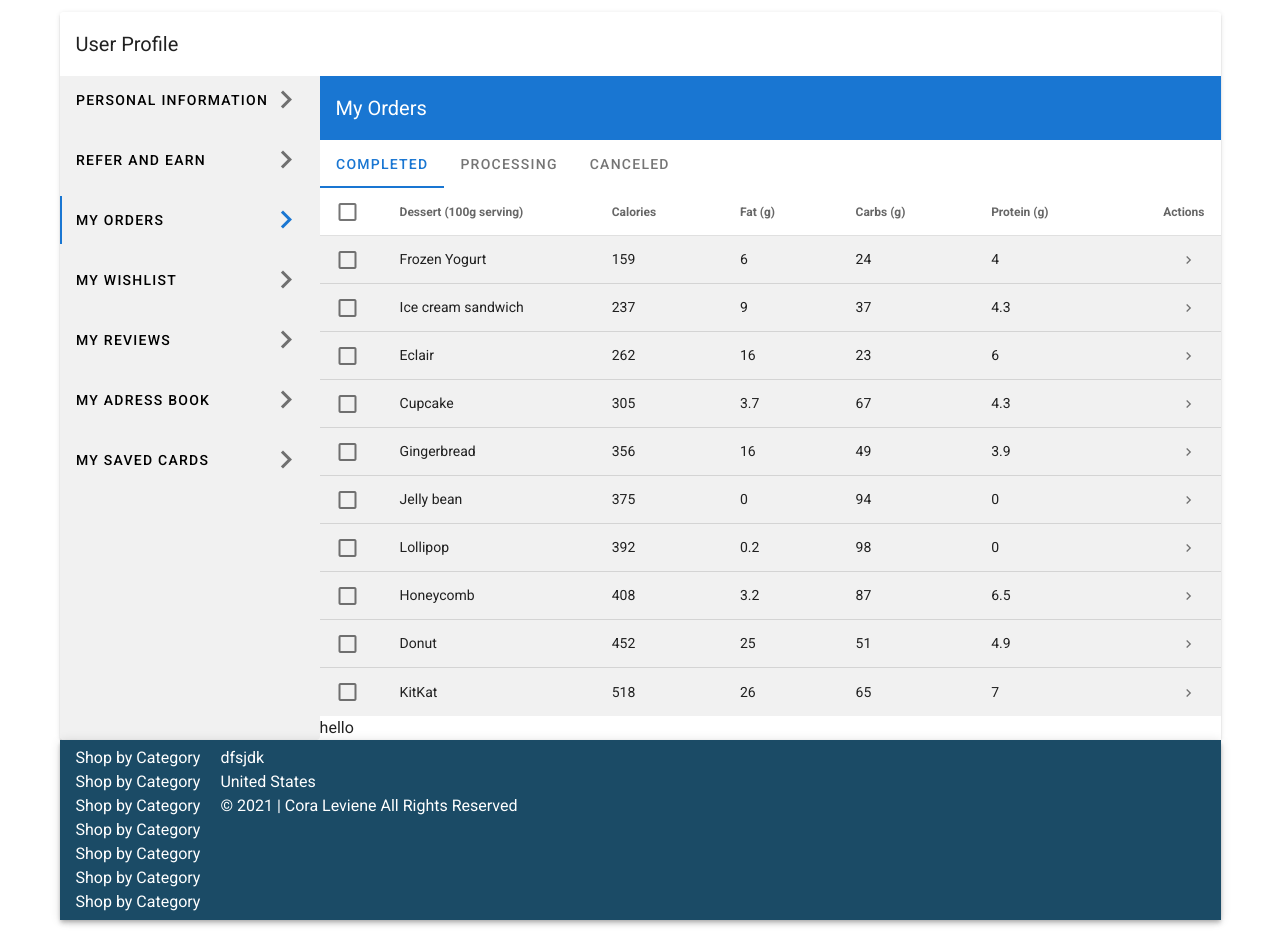
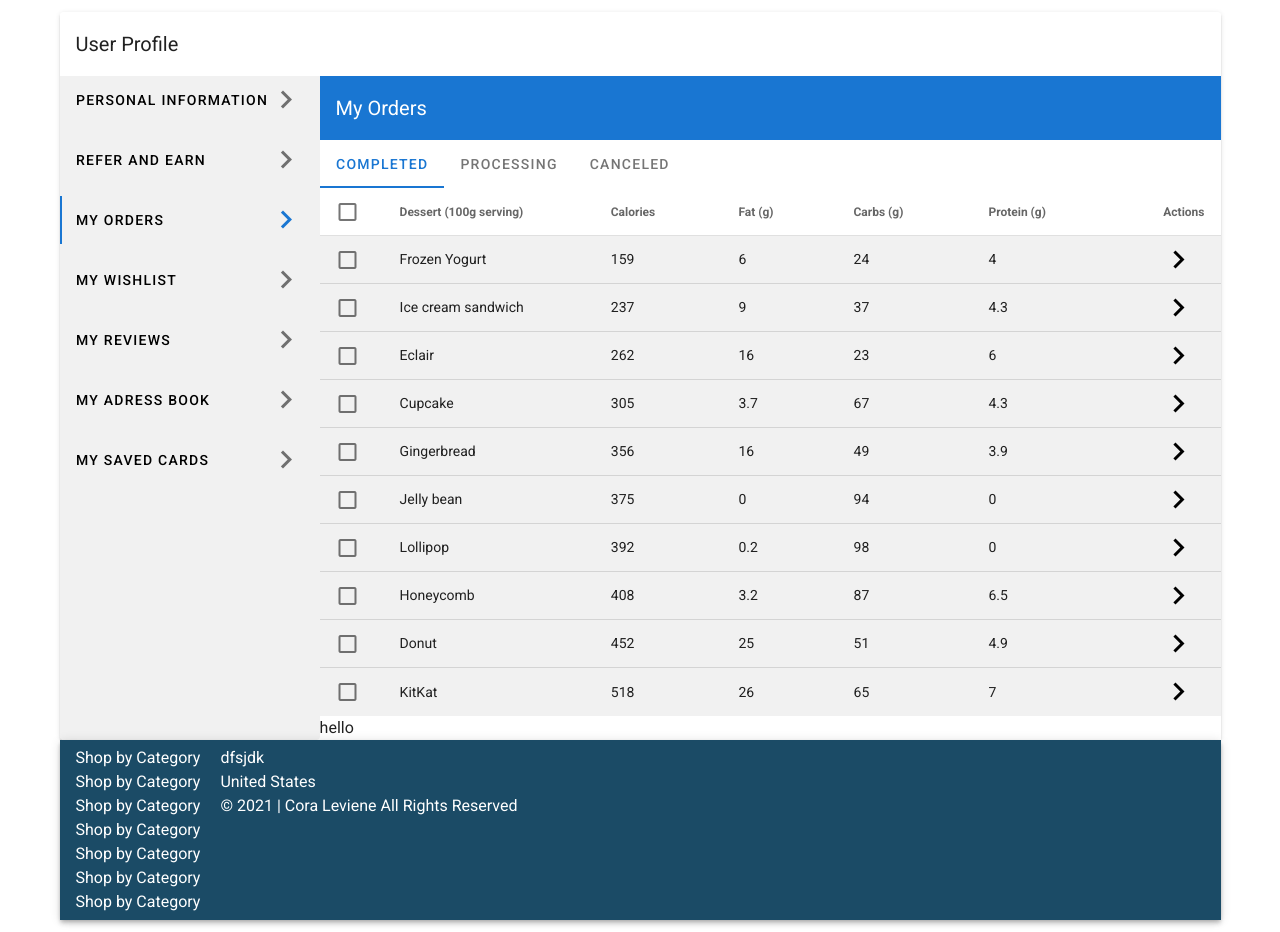
Before and after one commit to med-redha/fake-store, a Vue app: page /userProfile in a window 1280 px wide. Both pictures are taken after a click on the tab "MY ORDERS". Built offline with nearby package versions, Linux system fonts and the light colour scheme.

Commit message:
refact: changed the structure and aded a data table

```diff
--- a/src/components/myOrders.vue
+++ b/src/components/myOrders.vue
@@ -8,7 +8,7 @@
         {{ oreder.title }}
       </v-tab>
 
-      <v-tab-item v-for="(oreder, index) in oreders" :key="index">
+      <v-tab-item  v-for="(oreder, index) in oreders" :key="index">
         <v-data-table
         hide-default-footer
           :headers="oreder.headers"
@@ -18,7 +18,7 @@
           show-select
         >
           <template v-slot:[`item.actions`]="{item}">
-            <v-icon small class="mr-2" >
+            <v-icon large color="black" class="mr-2" >
               mdi-chevron-right
               {{item}}
             </v-icon>
```
